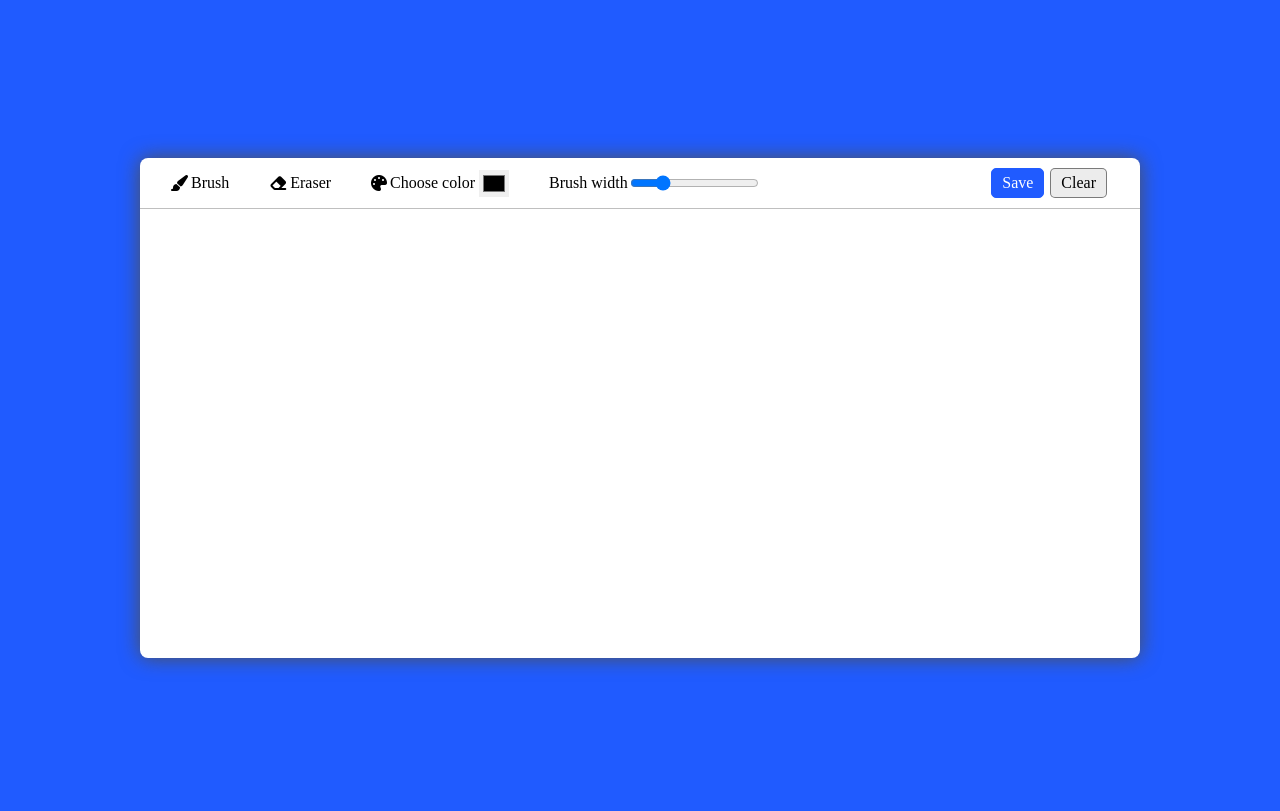
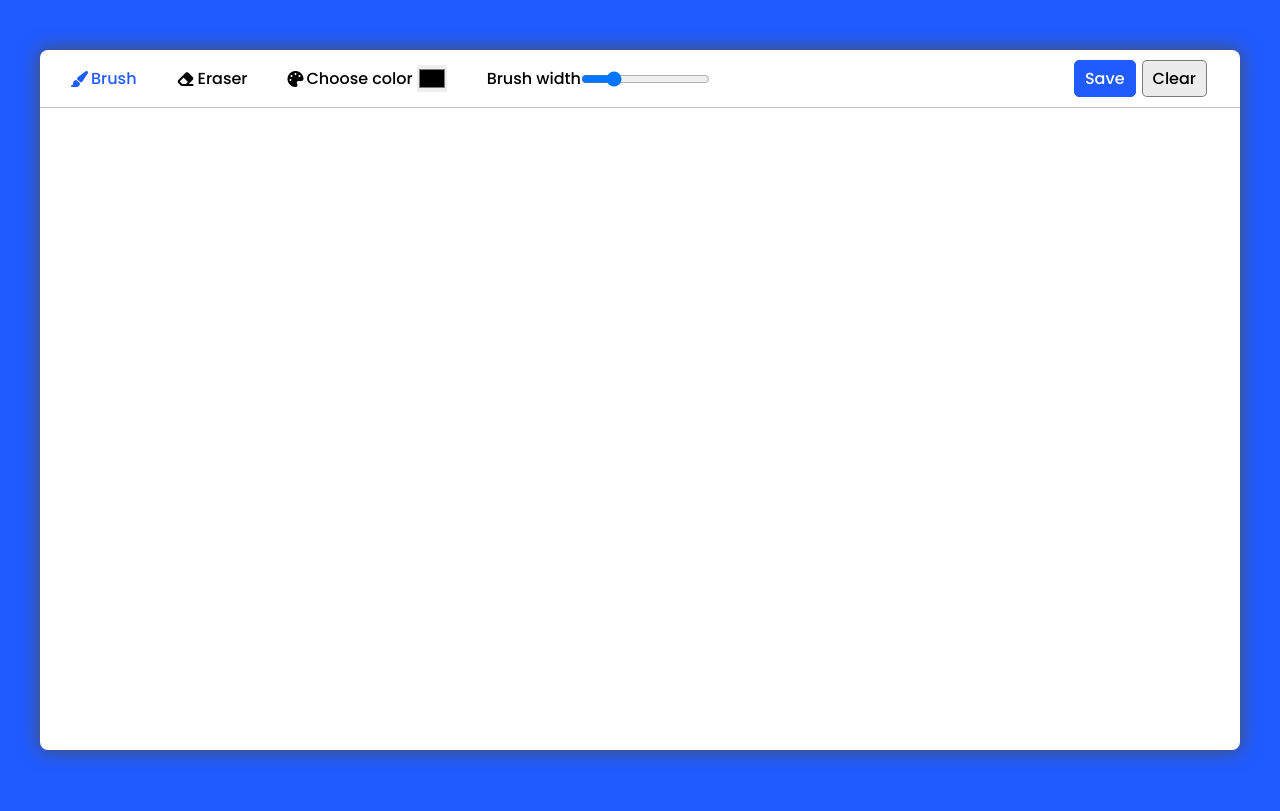
Before and after one commit to AliHoshyar31/Paint-app-js, a plain HTML site: page index.html in a window 1280 px wide. Drawn offline with Linux system fonts and the light colour scheme.

Commit message:
Brush & Eraser solved 👍

```diff
--- a/app.js
+++ b/app.js
@@ -1,6 +1,8 @@
 const canvas = document.querySelector("canvas");
 const brushWidth = document.querySelector("#brush-width")
 const brushColor = document.querySelector("#color-picker")
+const brush = document.querySelector(".brush")
+const eraser = document.querySelector(".eraser")
 const ctx = canvas.getContext("2d")
 
 let isDrawing = false
@@ -31,4 +33,21 @@ brushWidth.addEventListener("change", () => {
 
 brushColor.addEventListener("change", () => {
     ctx.strokeStyle = `${brushColor.value}`
+    if(eraser.className == "eraser active"){
+        brush.classList.add("active");
+        eraser.classList.remove("active");
+        ctx.strokeStyle = `${brushColor.value}`
+    }
 })
+
+brush.addEventListener("click", () => {
+    brush.classList.add("active");
+    eraser.classList.remove("active");
+    ctx.strokeStyle = `${brushColor.value}`
+})
+
+eraser.addEventListener("click", () => {
+    brush.classList.remove("active");
+    eraser.classList.add("active");
+    ctx.strokeStyle = "#fff"
+})
--- a/style.css
+++ b/style.css
@@ -1,13 +1,25 @@
+@font-face {
+    font-family: "poppins";
+    src: url("./Poppins-Medium.ttf");
+}
+
+*{
+    padding: 0;
+    margin: 0;
+    box-sizing: border-box;
+    font-family: "poppins";
+}
 body{
     display: flex;
     align-items: center;
     justify-content: center;
     min-height: 100vh;
     background-color: rgb(32, 91, 255);
+    user-select: none;
 }
 .container{
-    width: 1000px;
-    height: 500px;
+    width: 1200px;
+    height: 700px;
     border-radius: 8px;
     background-color: #fff;
     overflow: hidden;
@@ -57,10 +69,13 @@ body{
 }
 .draw-aera canvas{
     width: 100%;
-    height: 500px;
+    height: 700px;
 }
 .buttons{
     width: 100%;
     display: flex;
     justify-content: end;
 }
+.active{
+    color: rgb(32, 91, 255) !important;
+}
```
Also changed, not shown: Poppins-Medium.ttf (added).
